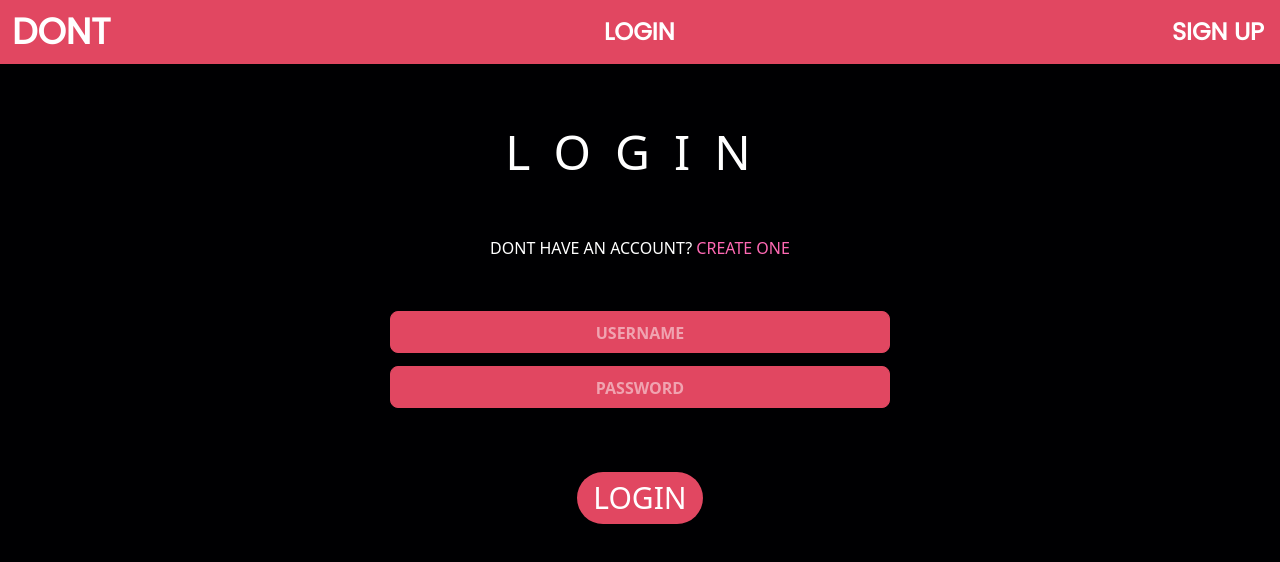
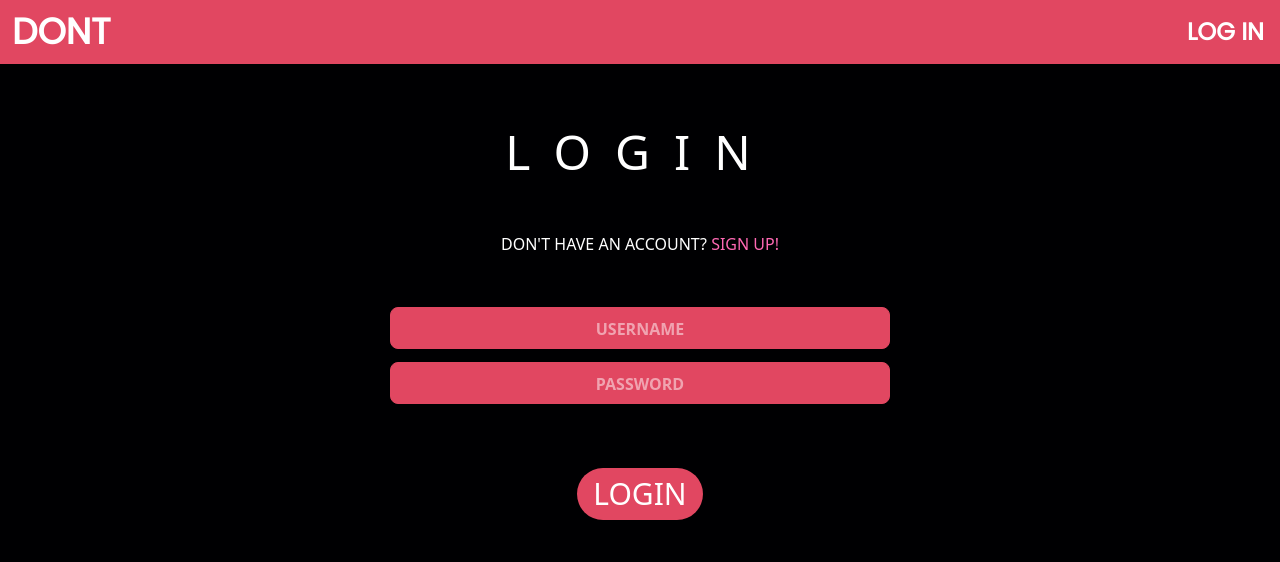
Before and after one commit to PGK-Lang/dontavious, a SvelteKit app: page /Login in a window 1280 px wide. Shown: the top 562 px of the page. Built offline with nearby package versions, Linux system fonts and the light colour scheme.

Commit message:
remove sign up header & set up proper routing

```diff
--- a/src/routes/Header.svelte
+++ b/src/routes/Header.svelte
@@ -4,19 +4,14 @@
 <header class="flex bg-hot-pink h-16 w-screen min-w-[375px]">
 
 	<div class="m-2 flex flex-row justify-between w-full">
-		<a href="http://localhost:5173/">
+		<a href="/">
 			<h1 class="font-poppins align-middle font-extrabold m-1 text-4xl text-white">
 				DONT
 			</h1>
 		</a>
-		<a href="http://localhost:5173/Login">
+		<a href="/login">
 			<h2 class="font-poppins align-middle font-bold m-2 text-2xl text-white">
-				LOGIN
-			</h2>
-		</a>
-		<a href="http://localhost:5173/CreateAccount">
-			<h2 class="font-poppins align-middle font-bold m-2 text-2xl text-white">
-				SIGN UP
+				LOG IN
 			</h2>
 		</a>
 	</div>
--- a/src/routes/Login/+page.svelte
+++ b/src/routes/Login/+page.svelte
@@ -6,14 +6,12 @@
 	<meta name="description" content="Don't Leave Me (Dontavious): Exclusive dating app for high schoolers by high schoolers" />
 </svelte:head>
 
-
-
 <div class="text-white uppercase mx-auto pt-16 pb-[3%] relative z-0 flex flex-col items-center justify-center">
 	<h1 class="tracking-[1.5rem] text-5xl text-center pb-[20%]">
-        LOGIN
+        login
 	</h1>
-    <p class="text-1xl text-center">
-        DONT HAVE AN ACCOUNT? <a href="http://localhost:5173/CreateAccount" class="text-button"> CREATE ONE</a>
+    <p class="text-1xl text-center uppercase">
+        don't have an account? <a href="/login/signup" class="text-button">sign up!</a>
     </p>
 </div>
 
--- a/src/routes/CreateAccount/+page.svelte
+++ b/src/routes/Login/signup/+page.svelte
@@ -6,14 +6,11 @@
 	<meta name="description" content="Don't Leave Me (Dontavious): Exclusive dating app for high schoolers by high schoolers" />
 </svelte:head>
 
-
-
 <div class="text-white uppercase mx-auto pt-16 pb-[5%] relative z-0 flex flex-col items-center justify-center">
 	<h1 class="tracking-[1.5rem] text-5xl text-center">
         CREATE ACCOUNT
 	</h1>
 </div>
-
 
 <div class="text-white uppercase mx-auto pt-[1%] px-80 relative z-0 flex flex-col items-center justify-center">
 	<input type="text"
```
